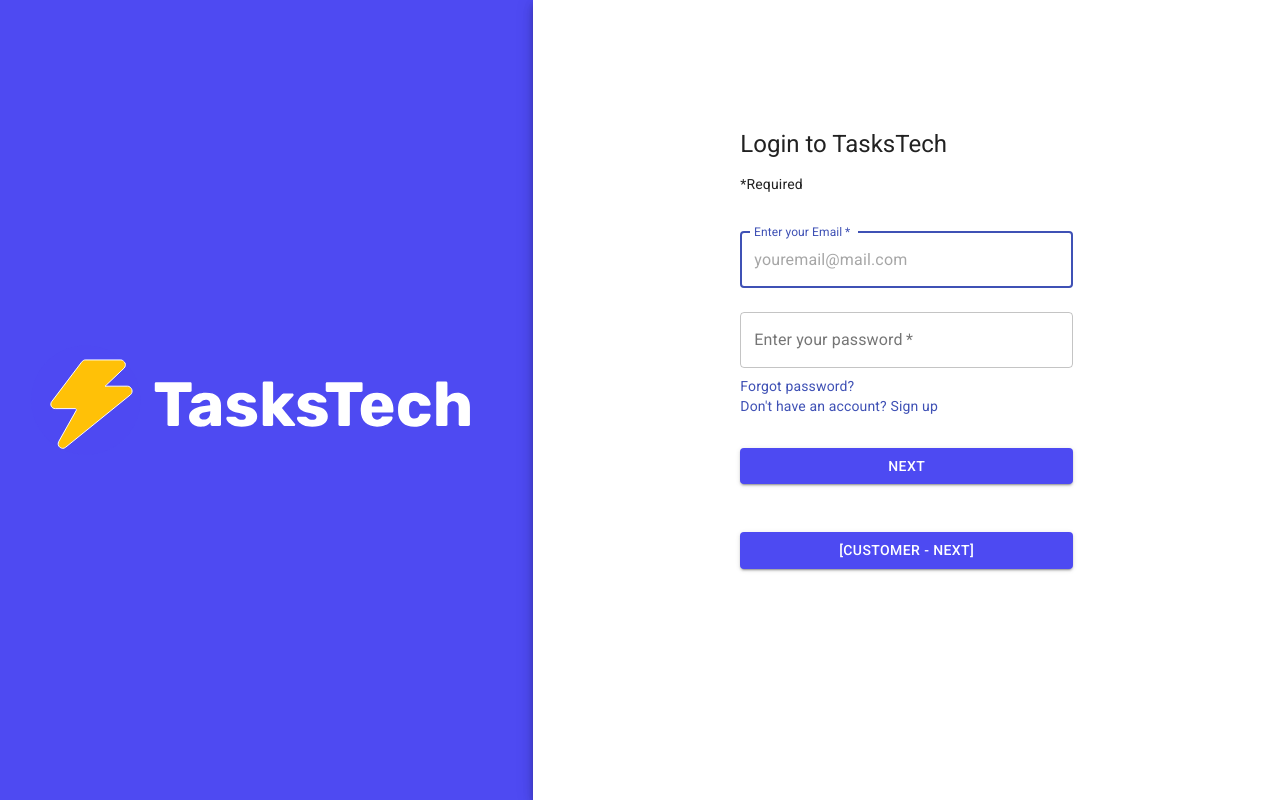
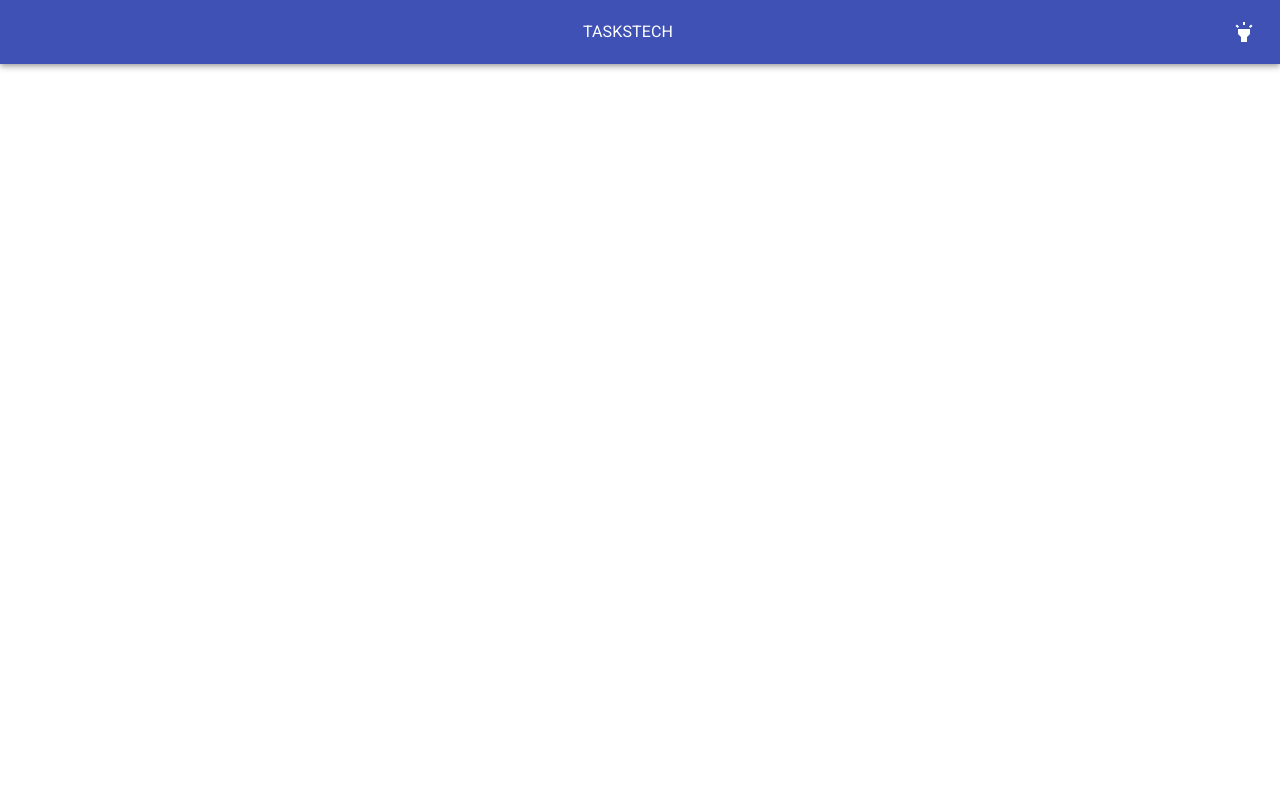
Before and after one commit to tweneboah/taskstech, a React (Create React App) app: page / in a window 1280 px wide. Built offline with nearby package versions, Linux system fonts and the light colour scheme.

Commit message:
Add Header and Inventory component

```diff
--- a/package.json
+++ b/package.json
@@ -10,6 +10,7 @@
     "@testing-library/user-event": "^12.8.3",
     "react": "^17.0.2",
     "react-dom": "^17.0.2",
+    "react-router-dom": "^5.2.0",
     "react-scripts": "^4.0.3",
     "web-vitals": "^1.1.2"
   },
--- a/src/App.js
+++ b/src/App.js
@@ -1,13 +1,18 @@
-import logo from './logo.svg';
-import './App.css';
-import SignUp from './components/Forms/SignUp';
-import TradieLogin from './components/Forms/TradieLogin'
-
+import "./App.css";
+import SignUp from "./components/Forms/SignUp";
+import { Switch, Route } from "react-router-dom";
+import TradieLogin from "./components/Forms/TradieLogin";
+import NewInventory from "./components/inventory/NewInventory";
+import Header from "./components/Header/Header";
 
 function App() {
   return (
-    <div className="App">
-      <TradieLogin />
+    <div className='App'>
+       <Header />
+      <Switch>
+        <Route exact path='/' component={NewInventory} />
+        <Route exact='login' component={<TradieLogin />} />
+      </Switch>
     </div>
   );
 }
--- /dev/null
+++ b/src/components/Header/Header.js
@@ -0,0 +1,26 @@
+import React from "react";
+import { AppBar, Toolbar, Typography } from "@material-ui/core";
+import HighlightIcon from "@material-ui/icons/Highlight";
+
+import { makeStyles } from "@material-ui/styles";
+
+const useStyles = makeStyles(() => ({
+  typographyStyles: {
+    flex: 1,
+    marginRight: "auto",
+  },
+}));
+
+const Header = () => {
+  const classes = useStyles();
+  return (
+    <AppBar position='static'>
+      <Toolbar>
+        <Typography className={classes.typographyStyles}>TASKSTECH</Typography>
+        <HighlightIcon />
+      </Toolbar>
+    </AppBar>
+  );
+};
+
+export default Header;
--- /dev/null
+++ b/src/components/inventory/NewInventory.js
@@ -0,0 +1,24 @@
+import React, { useState } from "react";
+import { makeStyles } from "@material-ui/styles";
+import TextField from "@material-ui/core/TextField";
+import Grid from "@material-ui/core/Grid";
+import Typography from "@material-ui/core/Typography";
+import TextareaAutosize from "@material-ui/core/TextareaAutosize";
+//import classes from "*.module.css";
+
+/*
+const useStyles = makeStyles(theme=> {
+    container:
+}) */
+
+function NewInventory() {
+  return (
+    <div>
+      <Grid>
+        <Grid item></Grid>
+      </Grid>
+    </div>
+  );
+}
+
+export default NewInventory;
--- a/src/index.js
+++ b/src/index.js
@@ -1,13 +1,18 @@
-import React from 'react';
-import ReactDOM from 'react-dom';
-import './index.css';
-import App from './App';
+import React from "react";
+import ReactDOM from "react-dom";
+import "./index.css";
+import App from "./App";
+import { BrowserRouter, Route, Switch } from "react-router-dom";
+import NewInventory from "./components/inventory/NewInventory";
+import TradieLogin from "./components/Forms/TradieLogin";
 
 ReactDOM.render(
   <div>
-    <App />
+    <BrowserRouter>
+      <App />
+    </BrowserRouter>
   </div>,
-  document.getElementById('root')
+  document.getElementById("root")
 );
 
 // If you want to start measuring performance in your app, pass a function
```
Also changed, not shown: src/components/inventory/All-Inventory.js (added), src/components/inventory/inventory.css (added), 1 other file (tests, documents, lock files or other folders).
